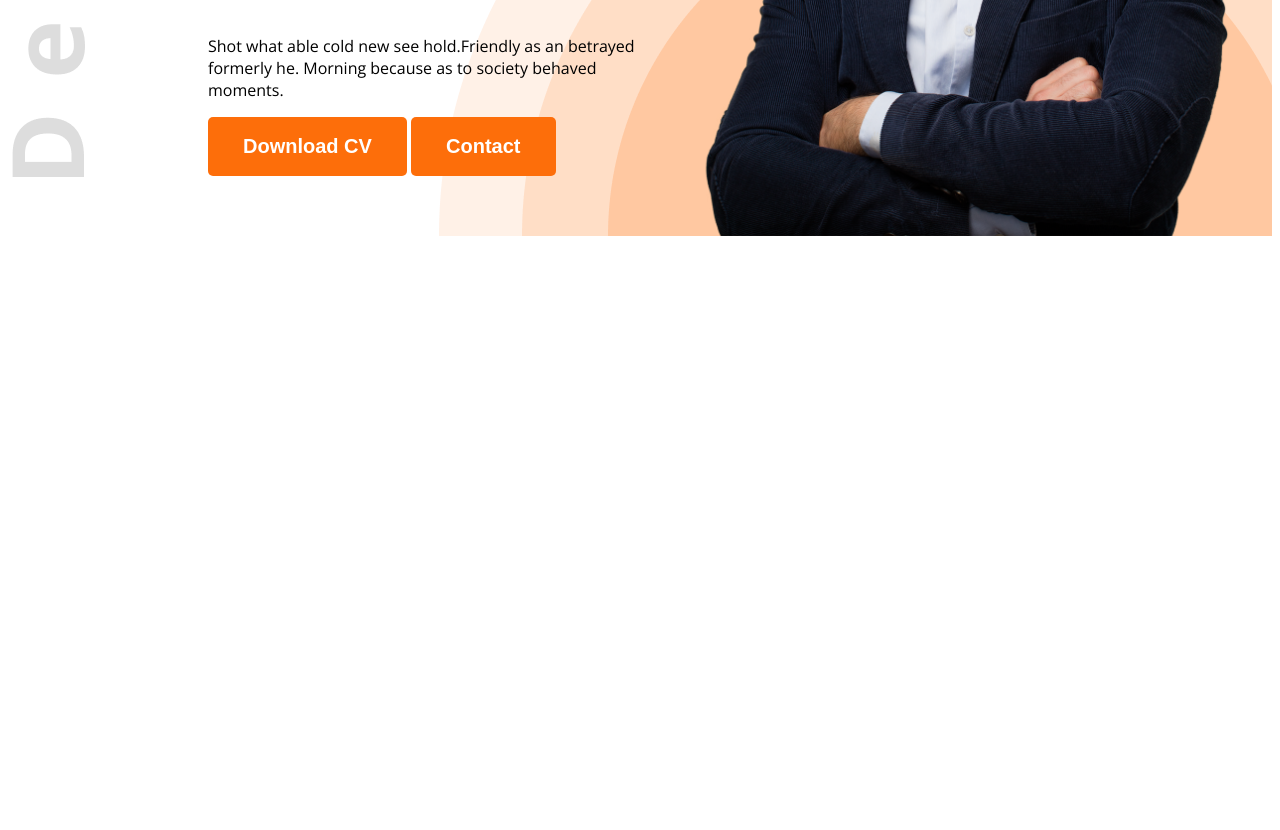
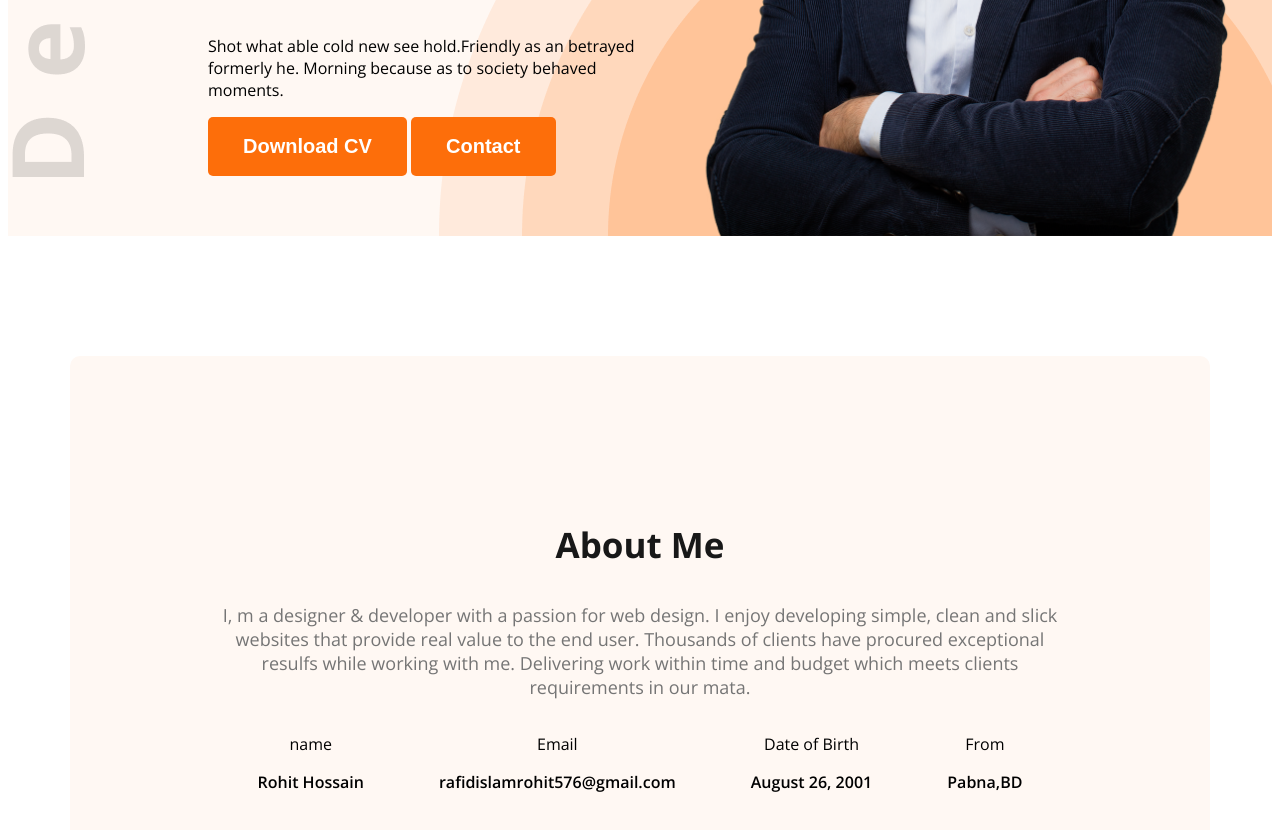
Before and after one commit to Rohithossain12/web--developer--portfolio, a plain HTML site: page index.html in a window 1280 px wide. Shown: the part 594-1424 px from the top of the page. Before the commit the page ends 838 px from the top, so only its background shows below. Drawn offline with nearby package versions, Linux system fonts and the light colour scheme.

Commit message:
added about

```diff
--- a/index.html
+++ b/index.html
@@ -10,7 +10,7 @@
     <link rel="stylesheet" href="style.css">
 </head>
 <body class="open-sans-normal ">
- <header class="header">
+ <header class="header secondary-bg ">
  <nav>
   <h3 class="nav-title">Ro<span class="text-primary">h</span>it</h3>
   <ul>
@@ -31,7 +31,29 @@
  </div>
  </header>
  <main>
+   <section class="about secondary-bg">
+    <h3 class="section-title">About Me</h3>
+    <p class="section-description">I, m a designer & developer with a passion for web design. I enjoy developing simple, clean and slick websites that provide real value to the end user. Thousands of clients have procured exceptional resulfs while working with me. Delivering work within time and budget which meets clients requirements in our mata.</p>
 
+    <div class="about-items">
+    <div class="about-item">
+        <p class="item-title">name</p>
+        <p class="item-description">Rohit Hossain</p>
+    </div>
+    <div class="about-item">
+        <p class="item-title">Email</p>
+        <p class="item-description">rafidislamrohit576@gmail.com</p>
+    </div>
+    <div class="about-item">
+        <p class="item-title">Date of Birth</p>
+        <p class="item-description">August 26, 2001</p>
+    </div>
+    <div class="about-item">
+        <p class="item-title">From</p>
+        <p class="item-description">Pabna,BD </p>
+    </div>
+    </div>
+   </section>
  </main>
   <footer>
 
--- a/style.css
+++ b/style.css
@@ -5,6 +5,9 @@
   font-style: normal;
   font-variation-settings:
     "wdth" 100;
+}
+.secondary-bg{
+ background-color: #FFF8F3 ;
 }
 .text-primary{
  color:#FD6E0A ;
@@ -20,6 +23,15 @@
  color:white ;
  padding: 18px 35px;
  border-radius: 5px;
+}
+.section-title{
+ font-size:35px;
+ font-weight: bold;
+ color: #181818;
+}
+.section-description{
+ font-size: 18px;
+ color: #757575;
 }
 /* header */
 .header{
@@ -70,3 +82,20 @@ font-size:20px;
 .banner-profile-pic{
   width: 580px;
 }
+main{
+ max-width: 1140px;
+ margin: 0 auto;
+}
+.about{
+ border-radius: 10px;
+ padding: 130px 150px;
+ text-align: center;
+ margin-top: 120px;
+}
+.about-items{
+  display: flex;
+  justify-content: space-around;
+ }
+.item-description{
+font-weight:600;
+}
```
